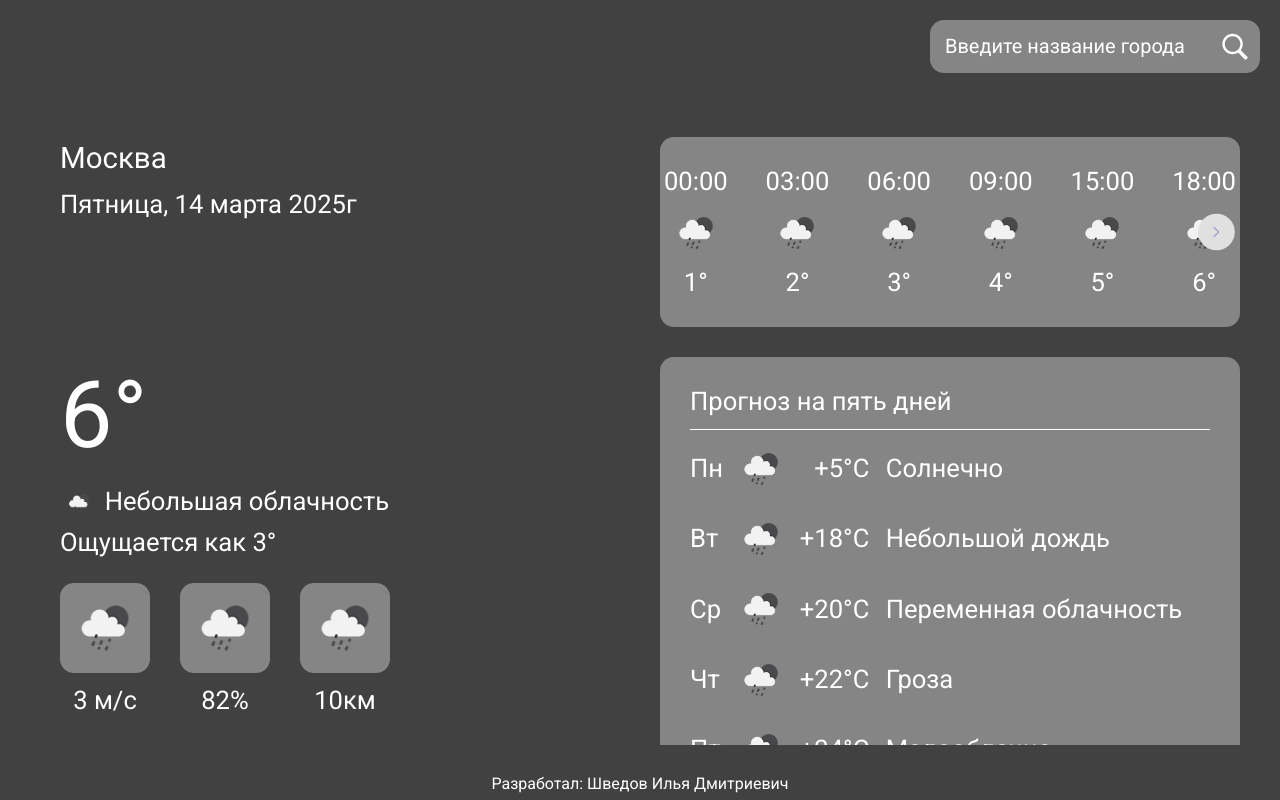
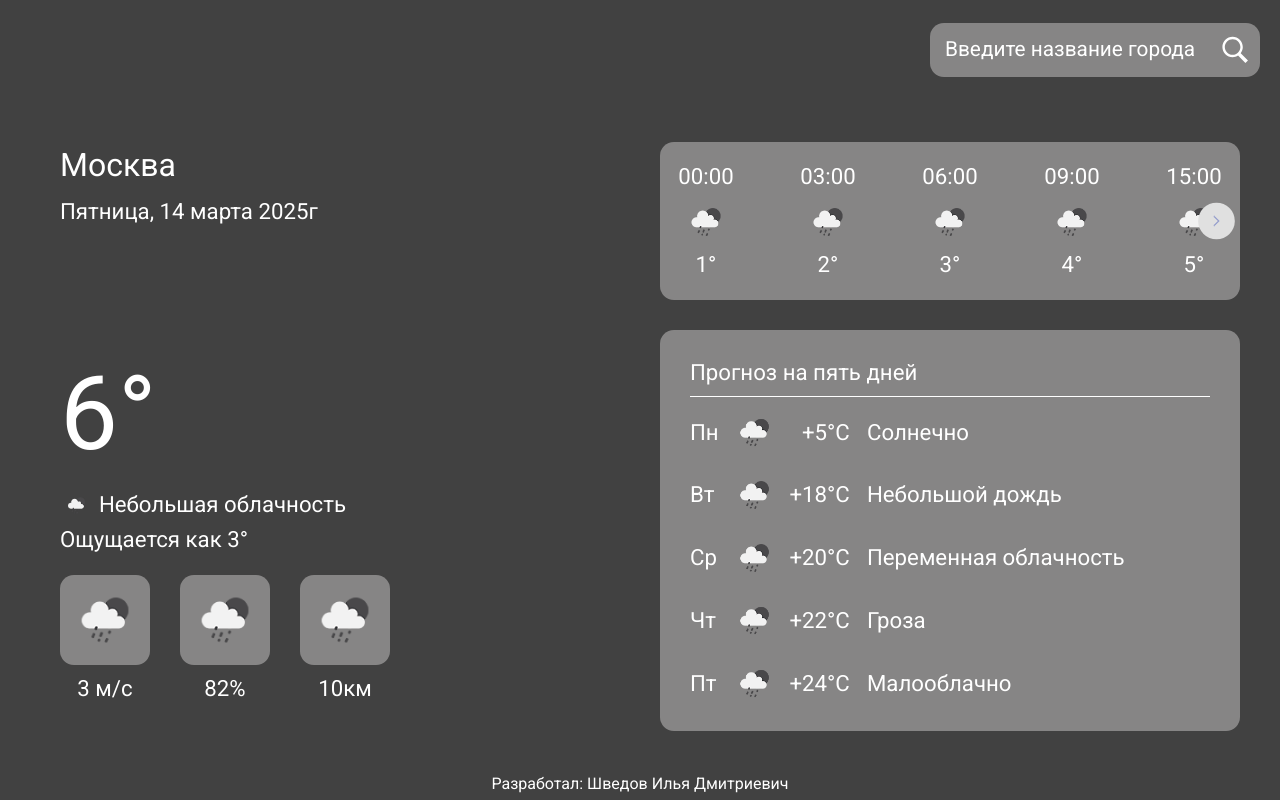
Before and after one commit to Russetimp/Weather-forecast, a website built with Vite: page index.html in a window 1280 px wide. Built offline with nearby package versions, Linux system fonts and the light colour scheme.

Commit message:
Переход окончен

```diff
--- a/src/js/main.js
+++ b/src/js/main.js
@@ -53,11 +53,23 @@ const swiper = new Swiper(".swiper-container", {
   direction: "horizontal",
   resistance: true, // Включаем сопротивление краям (по умолчанию)
   resistanceRatio: 0, // Убираем "растяжение" при сопротивлении
-  slidesPerView: 6, // Количество видимых слайдов
+  slidesPerView: 3, // Количество видимых слайдов
   spaceBetween: 30, // Расстояние между слайдами
   navigation: {
     prevEl: ".custom-prev",
     nextEl: ".custom-next",
+  },
+  breakpoints: {
+    800: {
+      slidesPerView: 4,
+    },
+
+        1100: {
+      slidesPerView: 5,
+    },
+    1500:{
+      slidesPerView: 6,
+    }
   },
   pagination: {
     el: ".swiper-pagination",
--- a/src/scss/style.scss
+++ b/src/scss/style.scss
@@ -31,13 +31,12 @@
 
 :root {
   --font-family-base: "Roboto", sans-serif;
-  --font-size-base: clamp(20px, 2vw, 30px);
+  --font-size-base: clamp(20px, 2.78vh, 30px);
   --color-shadow: #b9ff66;
   --shadow: 0 5px 0 0 var(--color-shadow);
   --transition-duration: 0.2s;
   --border-radius: 14px;
   --border: 0px;
-  // --background-color: rgba(133, 133, 133, 0.4);
   --background-color: rgba(204, 202, 202, 0.5);
 
   --container-width: 1600px;
@@ -52,11 +51,6 @@
   padding-inline: var(--container-padding-x);
 }
 
-// html,
-// body {
-//   height: 100dvh;
-// }
-
 body {
   font-family: var(--font-family-base);
   color: var(--font-color);
@@ -67,26 +61,14 @@ body {
   height: 100dvh;
 }
 
-// .page {
-//   display: flex;
-//   flex-direction: column;
-//   height: 100dvh;
-// }
-
 .header {
   box-sizing: border-box;
   display: flex;
   justify-content: flex-end;
   align-items: center;
-
-  // background-color: cadetblue;
-
   width: 100%;
   padding-block: 10px;
   height: 100px;
-  // min-height: 100px;
-  // max-height: 100px;
-  // flex-shrink: 0; /* Не сжимается */
 
   &.container {
     max-width: calc(
@@ -95,7 +77,6 @@ body {
   }
   &__form {
     position: relative;
-    // font-size: clamp(18px, 2.8vh, 30px);
     &::after {
       content: "";
       display: block;
@@ -105,8 +86,6 @@ body {
       right: 10px;
       background: url(/public/images/Лупа.svg);
       // background: url(/public/images/icons8-лупа.svg);
-      // width: 1em;
-      // height: 1em;
       width: 30px;
       height: 30px;
       background-repeat: no-repeat;
@@ -120,14 +99,15 @@ body {
   }
 
   &__input {
-    font-size: clamp(18px, 1.56vw, 30px);
-    width: clamp(300px, 21vw, 400px);
+    font-size: clamp(18px, 2.6vh, 28px);
+    width: clamp(300px, 37vh, 400px);
     padding: 15px;
     border-radius: var(--border-radius);
     background-color: var(--background-color);
     border: var(--border);
     outline: none;
     caret-color: var(--font-color);
+    color: var(--font-color);
     &::placeholder {
       color: var(--font-color);
     }
@@ -146,32 +126,24 @@ body {
 
 main {
   box-sizing: border-box;
-  padding-top: clamp(20px, 2.6vw, 50px);
-  margin-bottom: 30px;
-  // padding-bottom: clamp(10px, 1.56vw, 30px);
-  // margin-bottom: clamp(10px, 1.56vw, 50px);
-  // flex: 1 0 auto; /* Занимает всё оставшееся пространство */
-  // flex-grow: 1;
+  padding-top: clamp(10px, 4vh, 100px);
   width: 100%;
   overflow: auto; /* если контент main не помещается */
   display: flex;
   gap: 10px;
-  // background-color: yellowgreen;
-  // max-height: 770px;
 }
 
 .current {
   display: flex;
   flex-direction: column;
   justify-content: space-between;
-  // background-color: aquamarine;
   width: 50%;
   padding-left: 40px;
   padding-bottom: 30px;
   max-height: 800px;
 
   &__city {
-    font-size: clamp(28px, 2.3vw, 44px);
+    font-size: clamp(28px, 4vh, 44px);
     margin-block: 15px;
   }
   &__data {
@@ -179,12 +151,11 @@ main {
     margin-top: 0px;
   }
   &__temperatura {
-    font-size: clamp(88px, 7.3vw, 140px);
+    font-size: clamp(88px, 12.9vh, 140px);
     margin-block: 15px;
   }
 
   &-perceived {
-    // background-color: #b9ff66;
     font-size: var(--font-size-base);
     &__icon {
       height: 1.5em;
@@ -228,12 +199,9 @@ main {
   padding-inline: 20px;
   display: flex;
   flex-direction: column;
-  // background-color: burlywood;
-  // justify-content: space-between;
   width: 50%;
   padding-top: 10px;
   gap: 30px;
-  // max-height: 830px;
 }
 
 .one-day {
@@ -241,7 +209,7 @@ main {
   position: relative;
   background-color: var(--background-color);
   border-radius: var(--border-radius);
-  padding-block: 30px;
+  padding-block: clamp(20px, 2.77vh, 30px);
 }
 
 .swiper {
@@ -314,14 +282,10 @@ main {
     display: grid;
     grid-template-columns: 1fr 1.5fr 1.5fr 12fr; /* 4 колонки */
     grid-template-rows: auto repeat(5, 1fr); /* Заголовок + 5 строк */
-    // margin-top: 20px;
     padding-top: 30px;
     padding-bottom: 20px;
     font-size: var(--font-size-base);
-    gap: clamp(4px, 0.5vw, 10px);
-    @media (max-width: 1000px) {
-      // line-height: 0.75;
-    }
+    gap: clamp(4px, 0.9vh, 10px);
   }
 
   &__header {
@@ -359,11 +323,8 @@ main {
 }
 
 footer {
-  // display: block;
-  // background-color: yellow;
   text-align: center;
   min-height: 25px;
   width: 100%;
-  // flex-shrink: 0;
   margin-top: auto;
 }
```
Also changed, not shown: index.html (+1 -3 lines).
